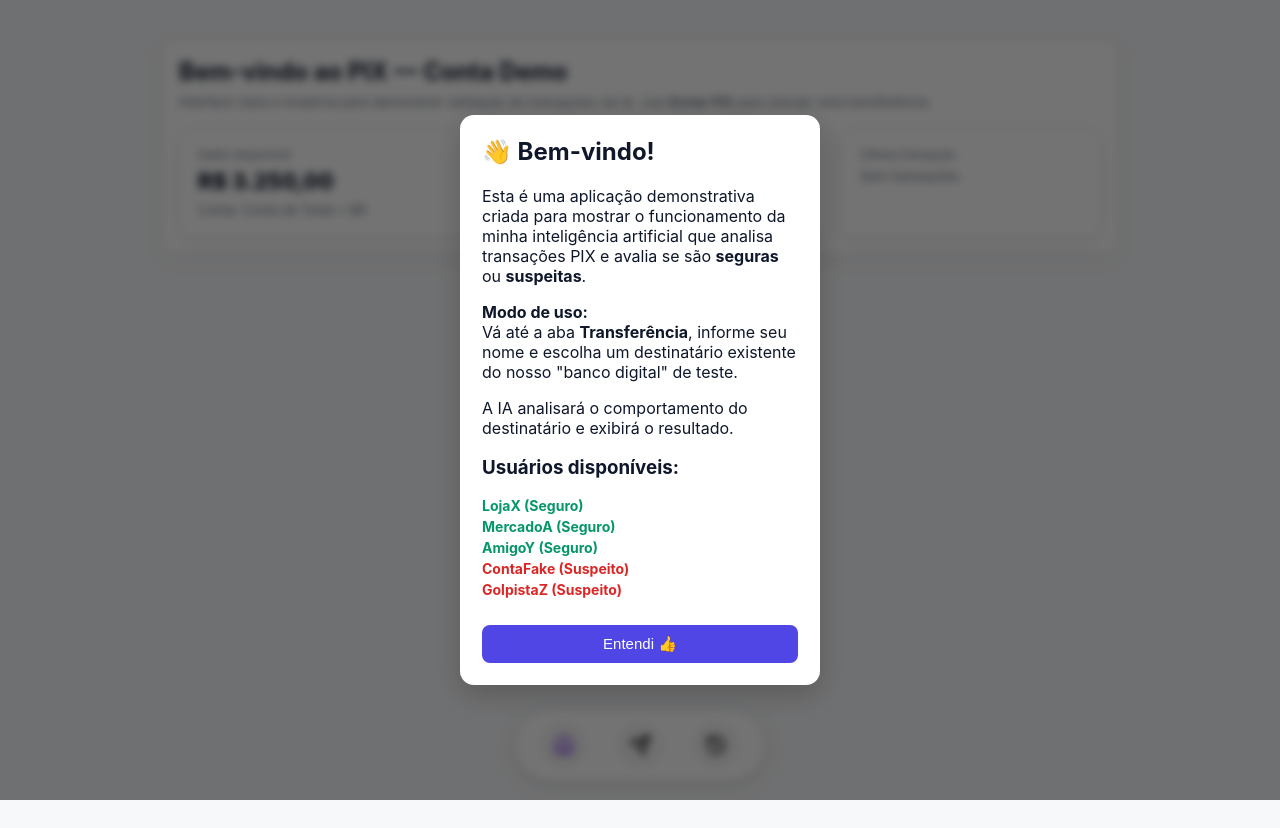
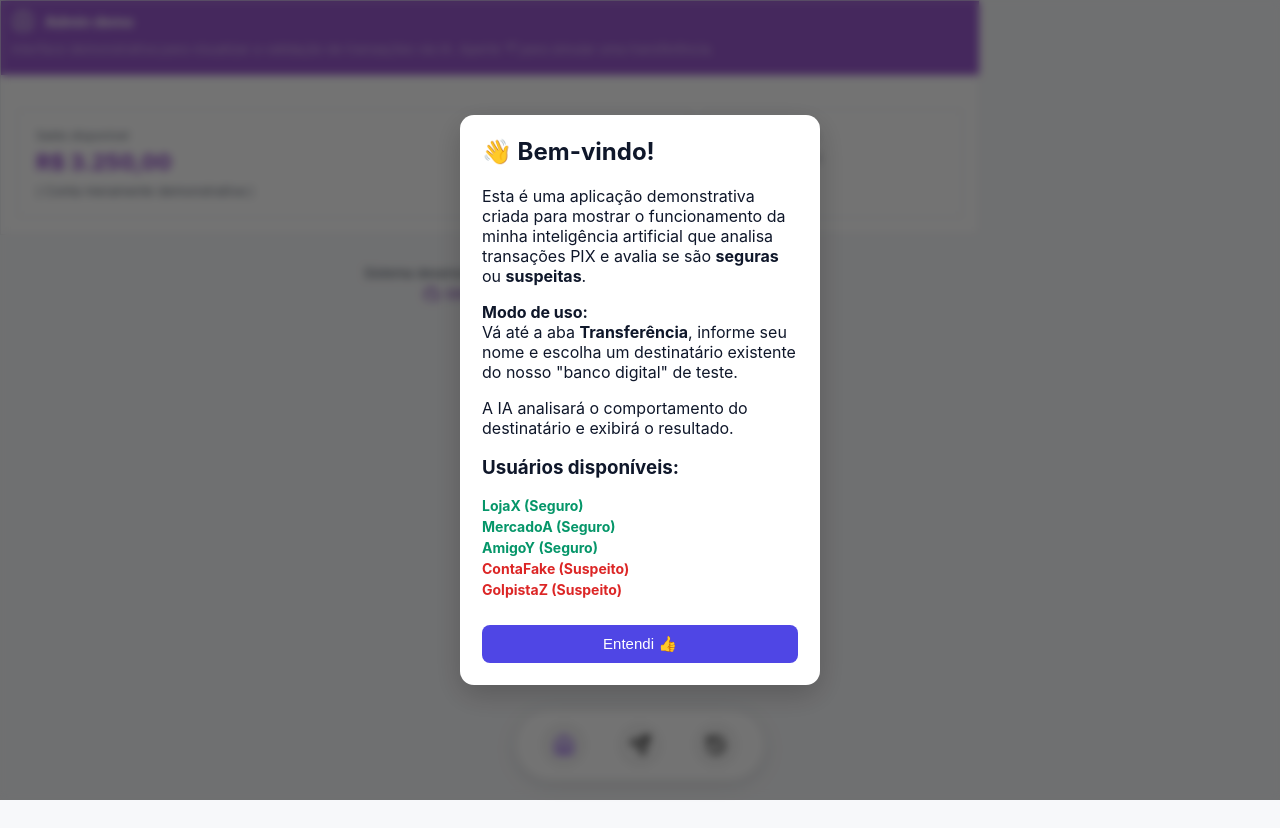
Before and after one commit to 1Kronovi1/pix_ai, a React (Create React App) app in the folder frontend/: page / in a window 1280 px wide. After the commit the page ends 800 px from the top, so only its background shows below. Built offline with nearby package versions, Linux system fonts and the light colour scheme; no server answers.

Commit message:
front da Home atualizada

```diff
--- a/frontend/src/index.css
+++ b/frontend/src/index.css
@@ -21,10 +21,30 @@ html,body,#root { height: 100%; margin: 0; background: var(--bg); color: #0f172a
   padding: 20px;
 }
 
+.container-user {
+  display: flex;
+  align-items: center;
+  gap: 10px;
+}
+
+.container-top {
+  background-color: rgba(123, 39, 192, 0.77);
+  padding-left: 10px;
+  padding-right: 10px;
+  padding-top: 8px;
+  padding-bottom: 5px;
+}
+
+.user-title {
+  font-size: 0.9rem;
+}
+
+.icon {
+  color: rgba(231, 232, 236, 0.711);
+}
+
 .card {
   background: var(--card);
-  border-radius: var(--radius);
-  box-shadow: var(--shadow);
   border: 1px solid var(--border);
   padding: 18px;
 }
--- a/frontend/src/pages/Home.jsx
+++ b/frontend/src/pages/Home.jsx
@@ -2,7 +2,8 @@
 import React, { useEffect, useState } from "react";
 import api from "../api";
 import { Link } from "react-router-dom";
-import { Home as HomeIcon, Send, History } from "lucide-react";
+import { Home as HomeIcon, Send, History, CircleUser } from "lucide-react";
+import { CircleUserRound } from 'lucide-react';
 
 export default function Home() {
   const [saldo] = useState(3250.0);
@@ -36,22 +37,27 @@ export default function Home() {
   }, []);
 
   return (
-    <div className="container" style={{ padding: 12 }}>
-      <div className="card" style={{ padding: 16 }}>
-        <h2 style={{ margin: 0 }}>Bem-vindo ao PIX — Conta Demo</h2>
-        <p className="small" style={{ marginTop: 8, color: "#6b7280" }}>
-          Interface clara e moderna para demonstrar validação de transações via IA.
-          Use <strong>Enviar PIX</strong> para simular uma transferência.
-        </p>
+    <div className="container" style={{ padding: 0, margin: 0}}>
+      <div className="card" style={{ padding: 0 }}>
+        <div className="container-top">
+          <div className="container-user">
+            <CircleUserRound className="icon"/>
+            <h2 className="user-title" style={{ margin: 0, color: "white" }}>Admin demo</h2>
+          </div>
+          <p className="small" style={{ marginTop: 8, color: "#ffffff92" }}>
+            Interface demonstrativa para visualizar a validação de transações via IA.
+            Aperte <strong><Send size={12} /></strong> para simular uma transferência.
+          </p>
+        </div>
 
-        <div style={{ display: "flex", gap: 12, marginTop: 18, flexWrap: "wrap" }}>
+        <div style={{ display: "flex", gap: 12, marginTop: 18, flexWrap: "wrap",padding: 16 }}>
           <div style={{ flex: 1, minWidth: 220 }} className="card">
             <div style={{ fontSize: 12, color: "#6b7280" }}>Saldo disponível</div>
-            <div style={{ fontSize: 22, fontWeight: 800, marginTop: 6 }}>
+            <div style={{ fontSize: 22, fontWeight: 800, marginTop: 6, color:"rgba(123, 39, 192, 0.77)"}}>
               R$ {Number(saldo).toLocaleString("pt-BR", { minimumFractionDigits: 2 })}
             </div>
             <div className="small" style={{ marginTop: 8, color: "#6b7280" }}>
-              Conta: Conta de Teste • BR
+              ( Conta meramente demonstrativa )
             </div>
           </div>
 
@@ -62,10 +68,9 @@ export default function Home() {
               <div style={{ marginTop: 8 }} className="small">Carregando...</div>
             ) : ultima ? (
               <div style={{ marginTop: 6 }}>
-                <div style={{ fontWeight: 700 }}>
+                <div style={{ fontWeight: 700, color:"rgba(123, 39, 192, 0.77)" }}>
                   R$ {Number(ultima.valor).toLocaleString("pt-BR", { minimumFractionDigits: 2 })} → {ultima.destinatario}
                 </div>
-                <div className="small" style={{ marginTop: 8, color: "#10b981" }}>Tudo ok</div>
               </div>
             ) : (
               <div style={{ marginTop: 6 }} className="small">Sem transações</div>
```
